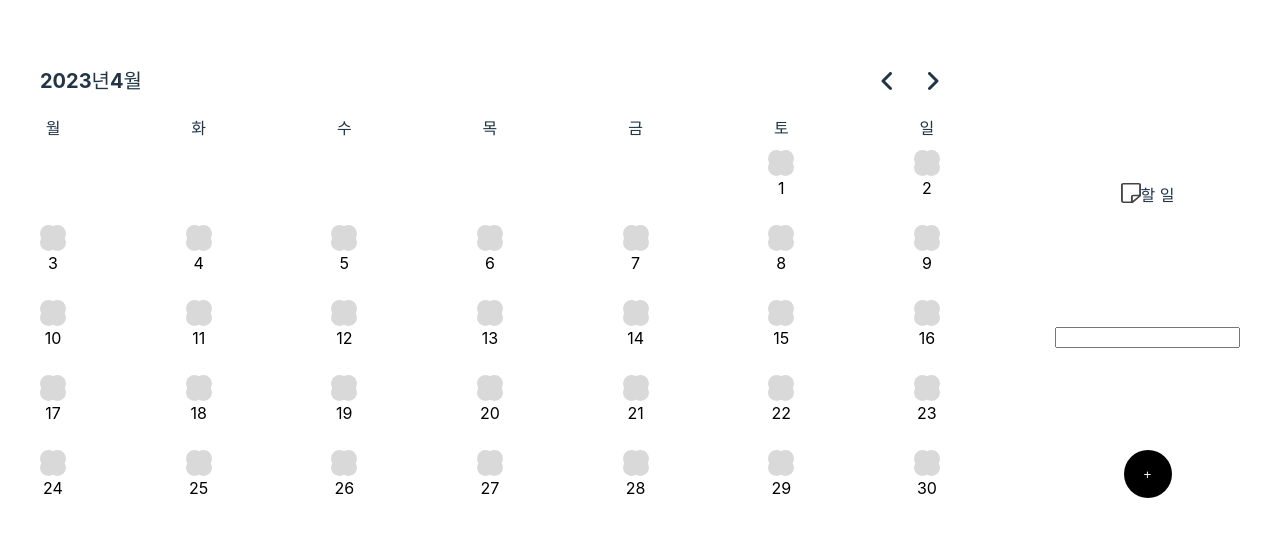
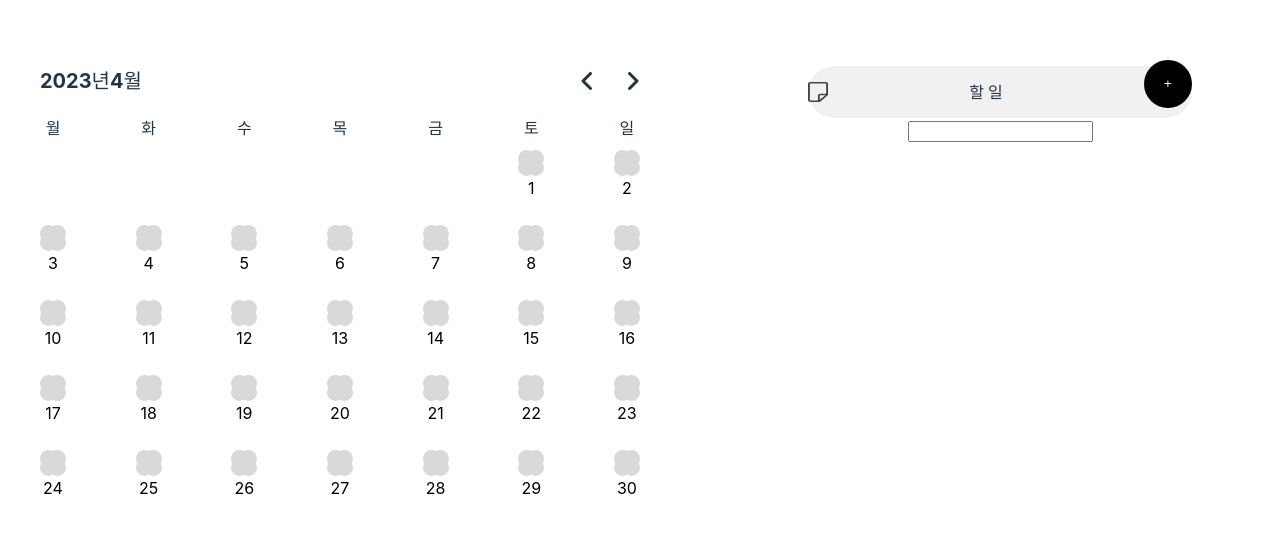
Before and after one commit to Kimcurly/TodoList, a React (Vite) app: page / in a window 1280 px wide. Shown: the part 110-646 px from the top of the page. Built offline with nearby package versions, Linux system fonts and the light colour scheme.

Commit message:
feat: Todo Section 스타일링

```diff
--- a/src/components/Calender.tsx
+++ b/src/components/Calender.tsx
@@ -74,5 +74,6 @@ export default Calender;
 
 const CalenderContainer = styled.div`
   flex-basis: 900px;
+  max-width: 50%;
   height: 100%;
 `;
--- a/src/components/Calender/CalenderRenderCell.tsx
+++ b/src/components/Calender/CalenderRenderCell.tsx
@@ -94,7 +94,7 @@ export default CalenderRenderCell;
 const OneWeekContainer = styled.div`
   display: flex;
   justify-content: space-between;
-  width: 900px;
+  width: 100%;
   padding-top: 10px;
   margin-bottom: 15px;
 `;
--- a/src/components/Todo/TodoList.tsx
+++ b/src/components/Todo/TodoList.tsx
@@ -24,10 +24,9 @@ const TodoList = () => {
 
   return (
     <GoalContainer>
-      <div></div>
-      <div>
-        {todos.map((todo) => {
-          return (
+      {todos.map((todo) => {
+        return (
+          <>
             <TodoContainer>
               <svg
                 width="20"
@@ -41,15 +40,15 @@ const TodoList = () => {
                   fill="#444444"
                 />
               </svg>
-              <div>{todo.title}</div>
+              <TextContainer>{todo.title}</TextContainer>
+              <Button onSubmit={handleSubmit} />
             </TodoContainer>
-          );
-        })}
-      </div>
-      <form>
-        <input value={input} onChange={handleChange} />
-      </form>
-      <Button onSubmit={handleSubmit} />
+            <form>
+              <input value={input} onChange={handleChange} />
+            </form>
+          </>
+        );
+      })}
     </GoalContainer>
   );
 };
@@ -59,12 +58,21 @@ export default TodoList;
 const GoalContainer = styled.div`
   display: flex;
   flex-direction: column;
-  justify-content: space-between;
   align-items: center;
-  flex-basis: 150px;
+  flex-basis: 40%;
 `;
 
 const TodoContainer = styled.div`
   display: flex;
+  width: 80%;
+  height: 5%;
+  justify-content: space-between;
+  align-items: center;
   padding: 15px 0 15px 0;
+  background-color: #f1f1f1;
+  border-radius: 6rem;
 `;
+
+const TextContainer = styled.div`
+  font-weight: 600;
+`;
```
